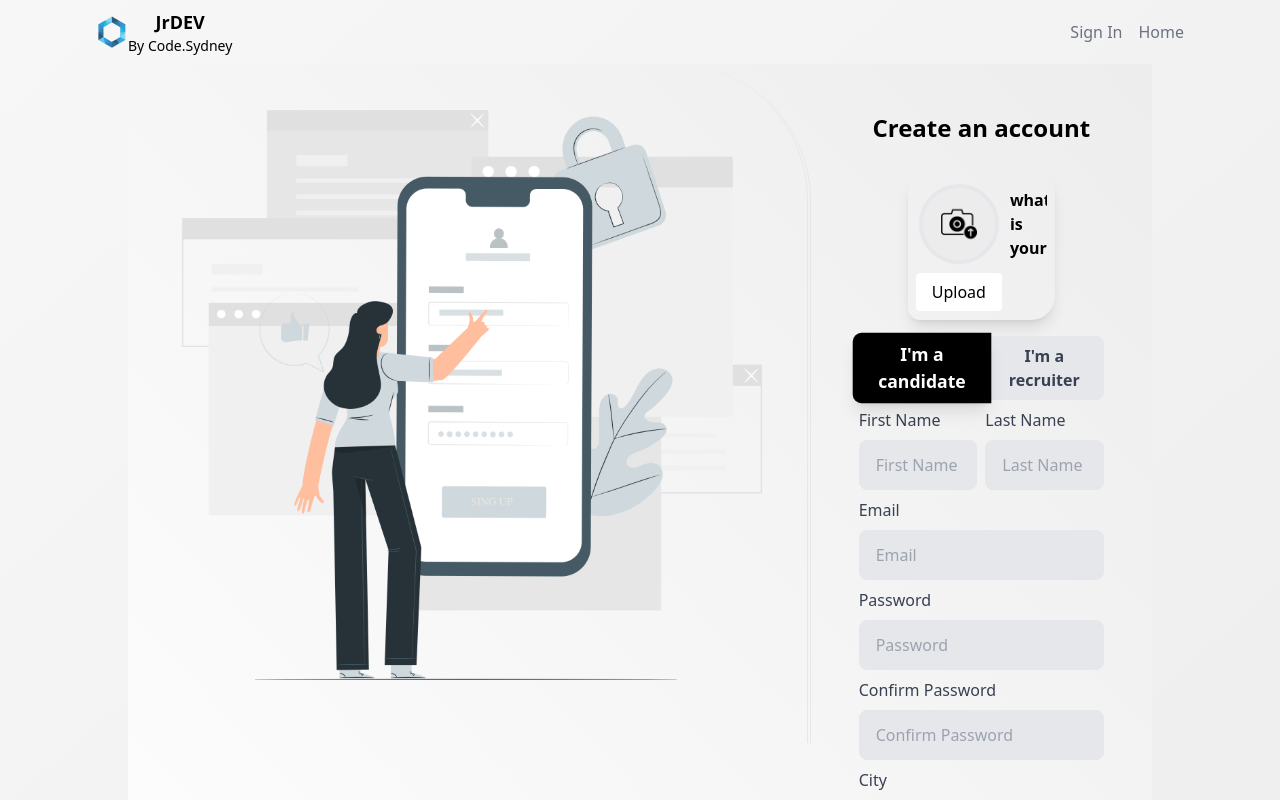
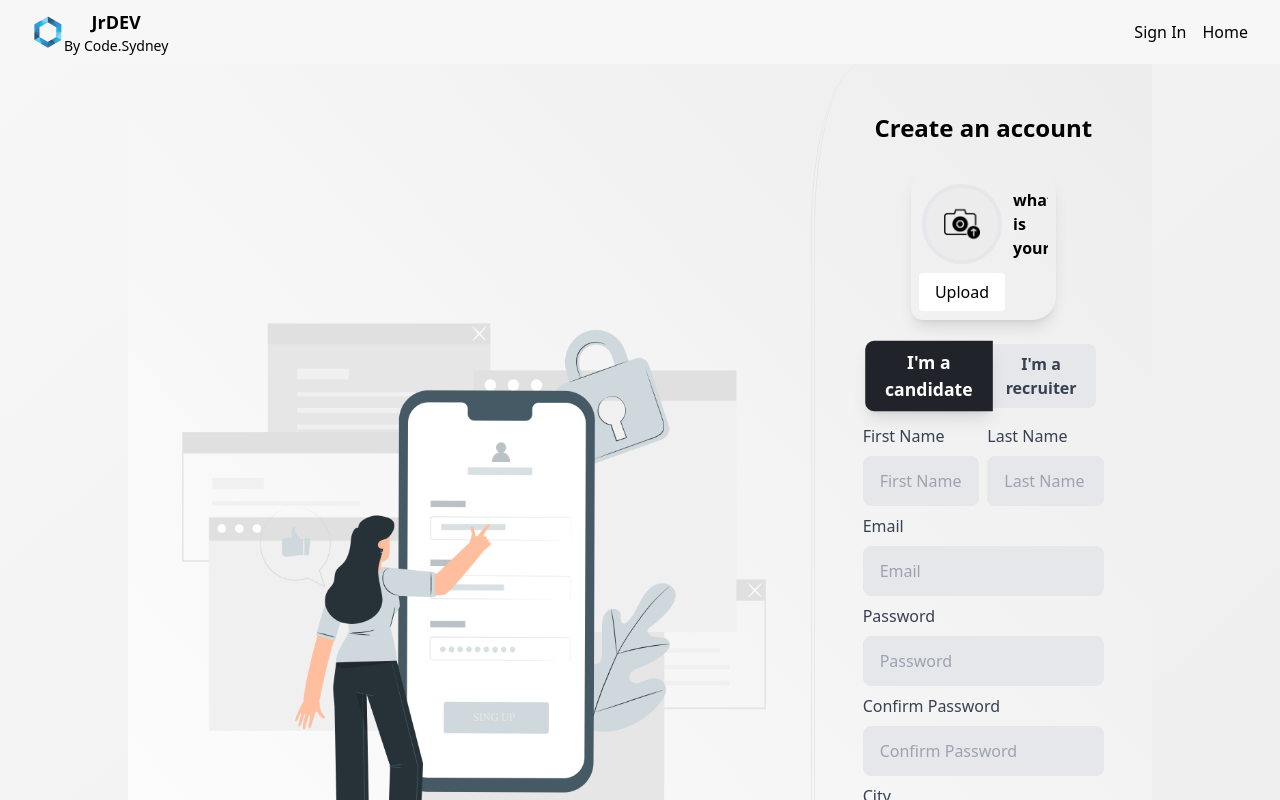
Before and after one commit to codesydney/jrdev, a React (Create React App) app: page /signup in a window 1280 px wide. Shown: the top 800 px of the page. Built offline with nearby package versions, Linux system fonts and the light colour scheme.

Commit message:
Style: some style adjustments

```diff
--- a/src/components/Header.jsx
+++ b/src/components/Header.jsx
@@ -11,11 +11,9 @@ function Header() {
   }
   useEffect(() => {
     function handleScroll() {
-      if (window.pageYOffset > 0) {
-        console.log('页面向下滚动了');
+      if (window.pageYOffset > 100) {
         setIsScrolled(true);
       } else {
-        console.log('页面没有向下滚动');
         setIsScrolled(false);
       }
     }
@@ -27,8 +25,8 @@ function Header() {
     <nav
       className={` ${
         isScrolled
-          ? 'bg-bg-200 md:w-[80%] mx-auto rounded-2xl shadow-2xl shadow-inner shadow-bg-300/50'
-          : 'bg-transparent md:w-[90%] mx-auto'
+          ? 'bg-secondary md:w-[80%] mx-auto sm:rounded-2xl shadow-2xl text-white shadow-bg-300/50'
+          : 'bg-bg-100 text-black md:w-full mx-auto'
       }  h-16 sticky top-0 left-0 z-50`}
     >
       <div className="max-w-7xl mx-auto px-2 sm:px-4 lg:px-8">
@@ -47,7 +45,7 @@ function Header() {
             <button
               onClick={toggleMenu}
               type="button"
-              className="inline-flex items-center justify-center p-2 rounded-md text-gray-400 hover:text-gray-500 hover:bg-gray-100 focus:outline-none focus:bg-gray-100 focus:text-gray-500 transition duration-150 ease-in-out"
+              className="inline-flex items-center justify-center p-2 m-2 rounded-md text-gray-400 hover:text-gray-500 hover:bg-gray-100 focus:outline-none focus:bg-bg-200 focus:text-gray-500 transition duration-150 ease-in-out"
               aria-label="Main menu"
               aria-expanded="false"
             >
@@ -84,7 +82,7 @@ function Header() {
             <div className="flex-shrink-0">
               <Link
                 to="/signin"
-                className="font-medium text-gray-500 hover:text-gray-900 transition duration-150 ease-in-out"
+                className="font-medium hover:text-text-100 transition duration-150 ease-in-out"
               >
                 Sign In
               </Link>
@@ -92,7 +90,7 @@ function Header() {
             <div className="ml-4 flex-shrink-0">
               <Link
                 to="/"
-                className="font-medium text-gray-500 hover:text-gray-900 transition duration-150 ease-in-out"
+                className="font-medium hover:text-text-100 transition duration-150 ease-in-out"
               >
                 Home
               </Link>
@@ -104,21 +102,21 @@ function Header() {
       <div
         className={`${
           isMenuOpen ? 'block' : 'hidden'
-        } sm:hidden w-[30%] right-0 absolute h-screen bg-gray-100 border-t border-gray-200`}
+        } sm:hidden w-full right-0 absolute h-60 bg-gray-100 border-t border-gray-200`}
       >
-        <div className="h-screen px-2 pt-2 pb-3 flex flex-col justify-center items-center my-auto">
-          <a
-            href="/signin"
-            className="block font-medium text-gray-500 hover:text-gray-900 transition duration-150 ease-in-out"
+        <div className="px-8 pt-2 h-full pb-3 gap-5 flex flex-col justify-start bg-bg-200 items-start  my-auto">
+          <Link
+            to="/signin"
+            className="block font-medium text-gray-500 hover:text-text-100 transition duration-150 ease-in-out"
           >
             Sign In
-          </a>
-          <a
-            href="/"
-            className="mt-1 block font-medium text-gray-500 hover:text-gray-900 transition duration-150 ease-in-out"
+          </Link>
+          <Link
+            to="/"
+            className="mt-1 block font-medium text-gray-500 hover:text-text-100 transition duration-150 ease-in-out"
           >
             Home
-          </a>
+          </Link>
         </div>
       </div>
     </nav>
--- a/src/components/SignUp.jsx
+++ b/src/components/SignUp.jsx
@@ -97,11 +97,11 @@ function SignUp() {
     <div className="w-full">
       <div className="w-[80%] mx-auto flex flex-col sm:flex-row justify-center items-start bg-gradient-to-tr from-white to-bg-200">
         {/* left side */}
-        <div className="hidden md:block  md:w-1/2 xl:w-2/3 border-double border-r-4 rounded-tr-[20%] ">
+        <div className="hidden md:block md:w-1/2 xl:w-2/3 rounded-tr-[20%] my-auto">
           <img src={singupBackground} alt="" className="h-full w-full" />
         </div>
         {/* Signup form */}
-        <div className="w-full md:w-1/2 xl:w-1/3 p-6 sm:p-12  ">
+        <div className="w-full md:w-1/2 xl:w-1/3 p-6 sm:p-12 md:border-double md:border-l-4 md:rounded-tl-[15%]">
           <h1 className="text-2xl font-bold text-center">Create an account</h1>
           <form
             onSubmit={handleSubmit}
@@ -143,12 +143,12 @@ function SignUp() {
                 </p>
               </div>
             </div>
-            <div className="mt-4 flex justify-start ">
+            <div className="mt-4 flex justify-start p-2">
               <button
                 type="button"
                 className={`${
                   userType === 'candidate'
-                    ? 'bg-black text-white shadow-lg scale-110'
+                    ? 'bg-secondary text-white shadow-lg scale-110'
                     : 'bg-gray-200'
                 } text-gray-700 font-bold py-2 px-4 rounded-l-lg`}
                 onClick={() => setUserType('candidate')}
@@ -159,7 +159,7 @@ function SignUp() {
                 type="button"
                 className={`${
                   userType === 'recruiter'
-                    ? 'bg-black text-white shadow-lg scale-110'
+                    ? 'bg-secondary text-white shadow-lg scale-110'
                     : 'bg-gray-200'
                 } text-gray-700 font-bold py-2 px-4 rounded-r-lg`}
                 onClick={() => setUserType('recruiter')}
@@ -268,7 +268,7 @@ function SignUp() {
               <p className={valid ? ' ' : 'text-red-500'}>{error}</p>
               <button
                 type="submit"
-                className="w-[40%] disabled block bg-blue-500 hover:bg-blue-700 hover:scale-105 focus:bg-teal-700 text-white font-semibold rounded-lg px-4 py-3 mt-6"
+                className="w-[40%] disabled block bg-bt-100 hover:bg-bt-200 hover:scale-105 focus:bg-teal-700 text-white font-semibold rounded-lg px-4 py-3 mt-6"
               >
                 {spinner ? (
                   <div className="flex justify-center items-center">
--- a/tailwind.config.js
+++ b/tailwind.config.js
@@ -4,23 +4,24 @@ module.exports = {
   theme: {
     extend: {
       colors: {
-        primary: {
-          100: '#8B5FBF',
-          200: '#ff607e',
-          300: '#ffcddf',
-        },
+        primary: '#f3f5f7',
+        secondary: '#202329',
         accent: {
           100: '#FFC107',
           200: '#916400',
         },
         text: {
-          100: '#333333',
-          200: '#5c5c5c',
+          100: '#5c5c5c',
         },
         bg: {
           100: '#F7F7F7',
           200: '#ededed',
-          300: '#c4c4c4',
+          300: '#d5eaef',
+          400: '#F3F5F7',
+        },
+        bt: {
+          100: '#00bebd',
+          200: '#01a7a7',
         },
       },
     },
```
